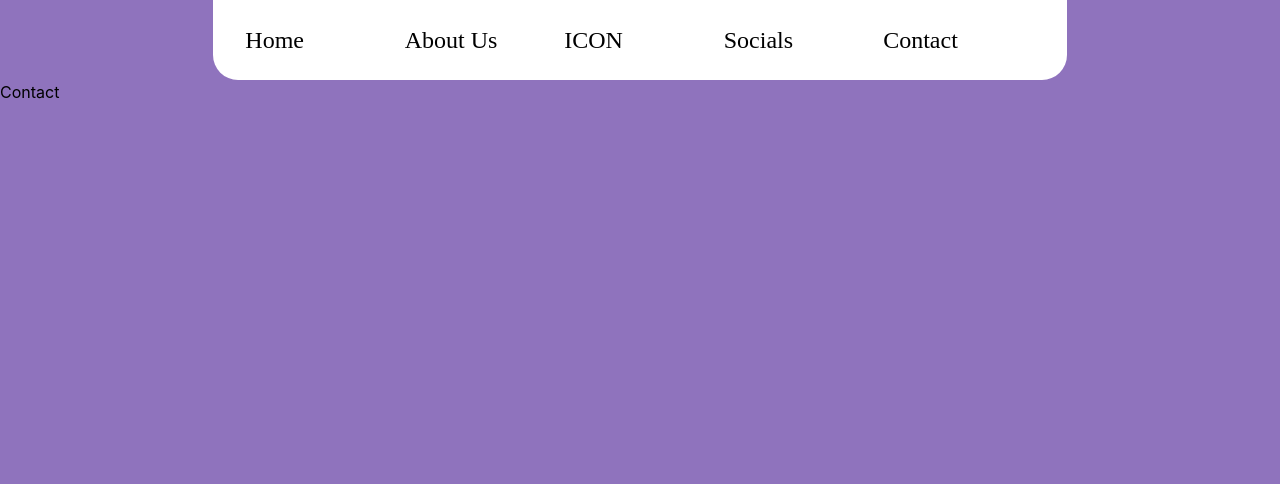
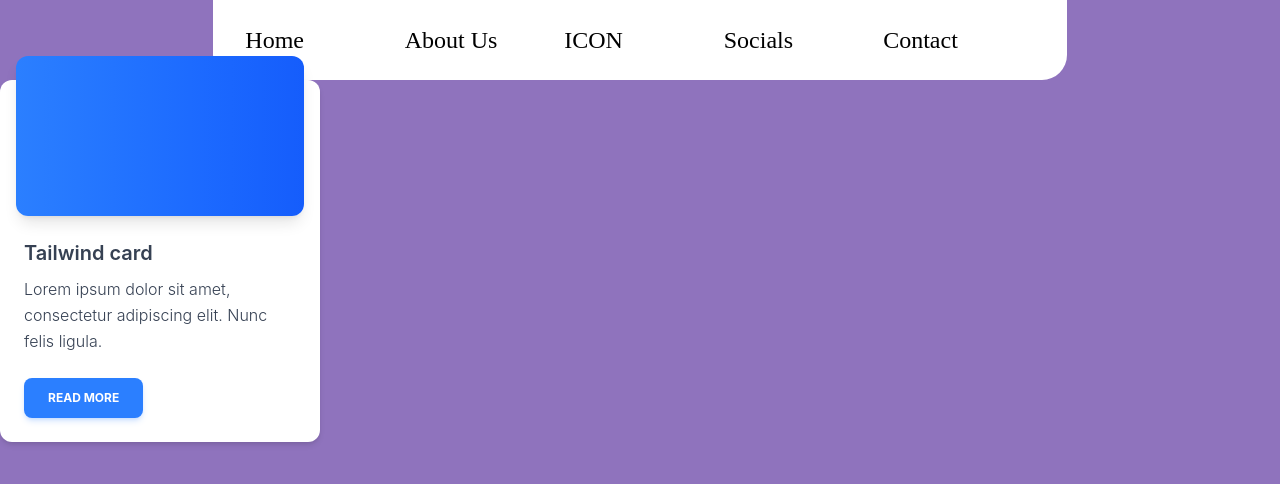
Before and after one commit to casaer01/webcafe, an Astro site in the folder micorazoncafe/: page /contact in a window 1280 px wide. Built offline with nearby package versions, Linux system fonts and the light colour scheme; Astro itself is replaced by a stand-in of ours.

Commit message:
added card layout to contact page

```diff
--- a/micorazoncafe/src/pages/contact.astro
+++ b/micorazoncafe/src/pages/contact.astro
@@ -9,7 +9,23 @@ import "../styles/global.css";
 
 <Layout>
 <!-- component -->
-	<h1>Contact</h1>
+<!-- From Uiverse.io by Yaya12085 -->
+ 	<div class="relative flex w-80 flex-col rounded-xl bg-white bg-clip-border text-gray-700 shadow-md">
+		<div class="relative mx-4 -mt-6 h-40 overflow-hidden rounded-xl bg-blue-gray-500 bg-clip-border text-white shadow-lg shadow-blue-gray-500/40 bg-gradient-to-r from-blue-500 to-blue-600">
+		</div>
+		<div class="p-6">
+			<h5 class="mb-2 block font-sans text-xl font-semibold leading-snug tracking-normal text-blue-gray-900 antialiased">
+				Tailwind card
+			</h5>
+			<p class="block font-sans text-base font-light leading-relaxed text-inherit antialiased">
+				Lorem ipsum dolor sit amet, consectetur adipiscing elit. Nunc felis ligula. </p>
+			</div>
+			<div class="p-6 pt-0">
+				<button data-ripple-light="true" type="button" class="select-none rounded-lg bg-blue-500 py-3 px-6 text-center align-middle font-sans text-xs font-bold uppercase text-white shadow-md shadow-blue-500/20 transition-all hover:shadow-lg hover:shadow-blue-500/40 focus:opacity-[0.85] focus:shadow-none active:opacity-[0.85] active:shadow-none disabled:pointer-events-none disabled:opacity-50 disabled:shadow-none">
+					Read More
+				</button>
+			</div>
+		</div>
 </Layout>
 
 <style>
--- a/micorazoncafe/src/pages/socials.astro
+++ b/micorazoncafe/src/pages/socials.astro
@@ -9,7 +9,7 @@ import "../styles/global.css";
 
 <Layout>
 <!-- component -->
-	<div class="flex justify-center m-8">
+	<div class="flex justify-center m-8 py-6">
 <blockquote class="instagram-media" data-instgrm-permalink="https://www.instagram.com/micorazoncafe.pilsen/?utm_source=ig_embed&utm_campaign=loading" data-instgrm-version="14" style=" background:#FFF; border:0; border-radius:3px; box-shadow:0 0 1px 0 rgba(0,0,0,0.5),0 1px 10px 0 rgba(0,0,0,0.15); margin: 1px; max-width:658px; min-width:326px; padding:0; width:99.375%; width:-webkit-calc(100% - 2px); width:calc(100% - 2px);">
 	<div style="padding:16px;">
 		<a href="https://www.instagram.com/micorazoncafe.pilsen/?utm_source=ig_embed&utm_campaign=loading" style=" background:#FFFFFF; line-height:0; padding:0 0; text-align:center; text-decoration:none; width:100%;" target="_blank">
```
